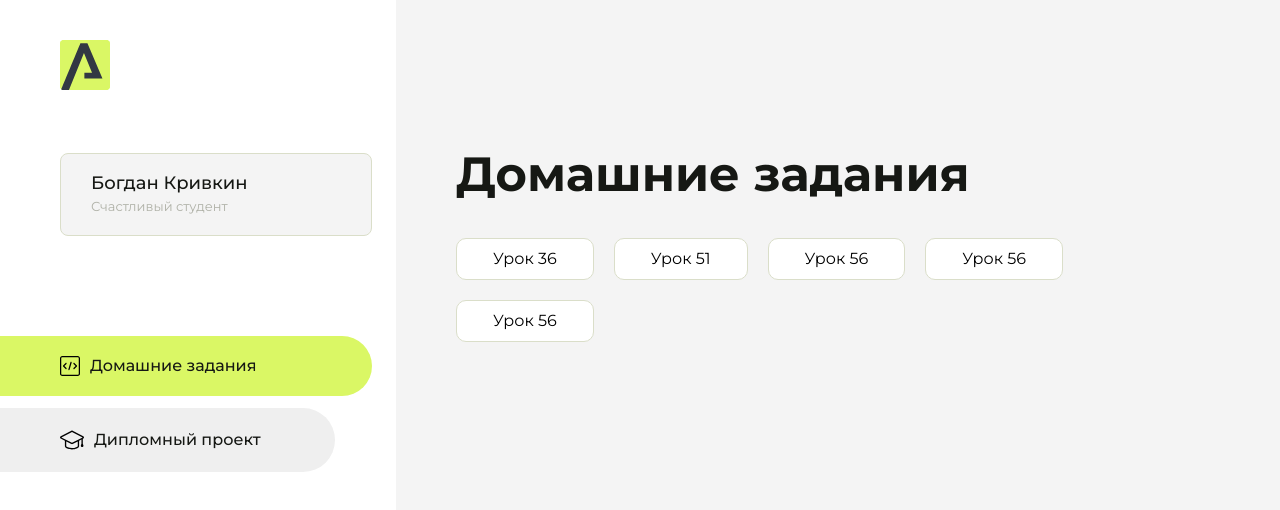
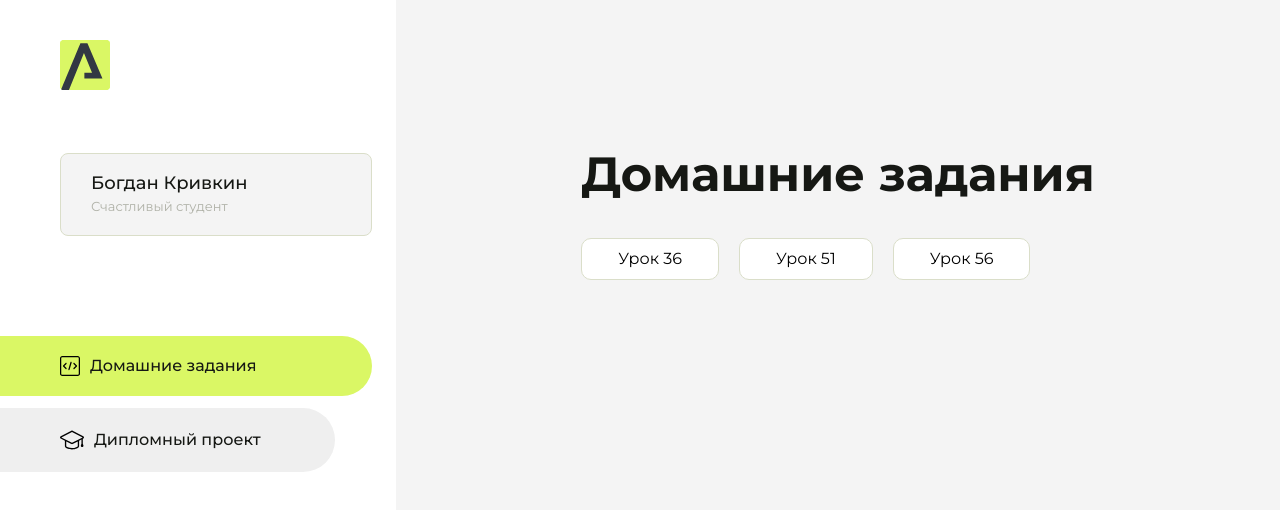
Before and after one commit to negromaga31/homework-56, a plain HTML site: page index.html in a window 1280 px wide. Drawn offline with Linux system fonts and the light colour scheme.

Commit message:
Update index.html

```diff
--- a/index.html
+++ b/index.html
@@ -101,12 +101,6 @@
                     <li class="content__list-item">
                         <a href="html 56/index.html">Урок 56</a>
                     </li>
-                    <li class="content__list-item">
-                        <a href="html 56/CSS/style.css">Урок 56</a>
-                    </li>
-                    <li class="content__list-item">
-                        <a href="html 56/CSS/reset.css">Урок 56</a>
-                    </li>
                 </ul>
             </div>
             <div class="content__block hidden" id="diplomBlock">
```
